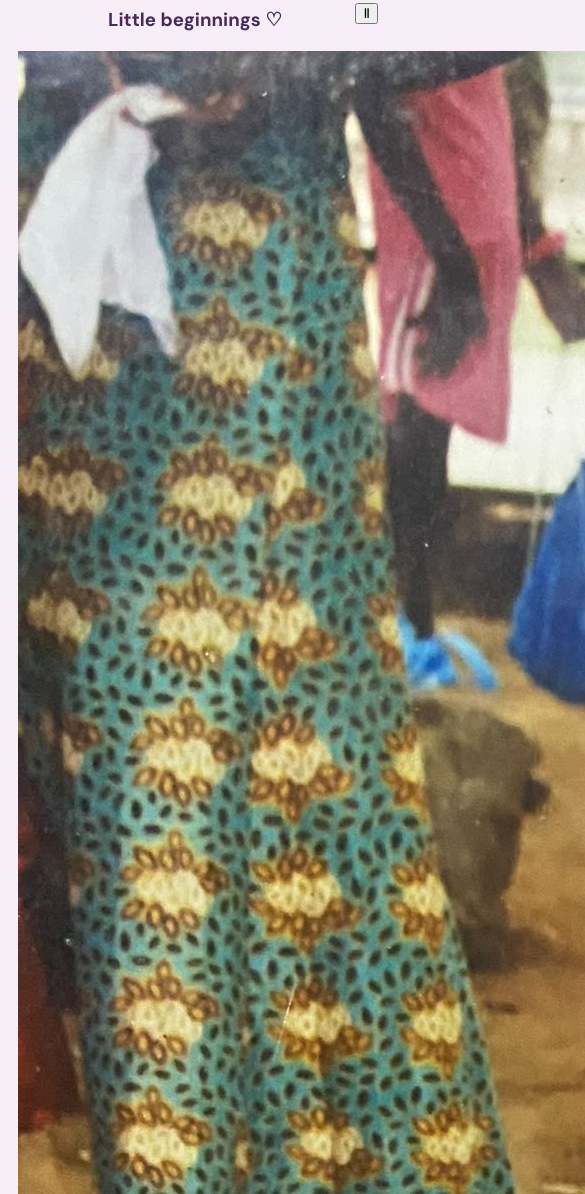
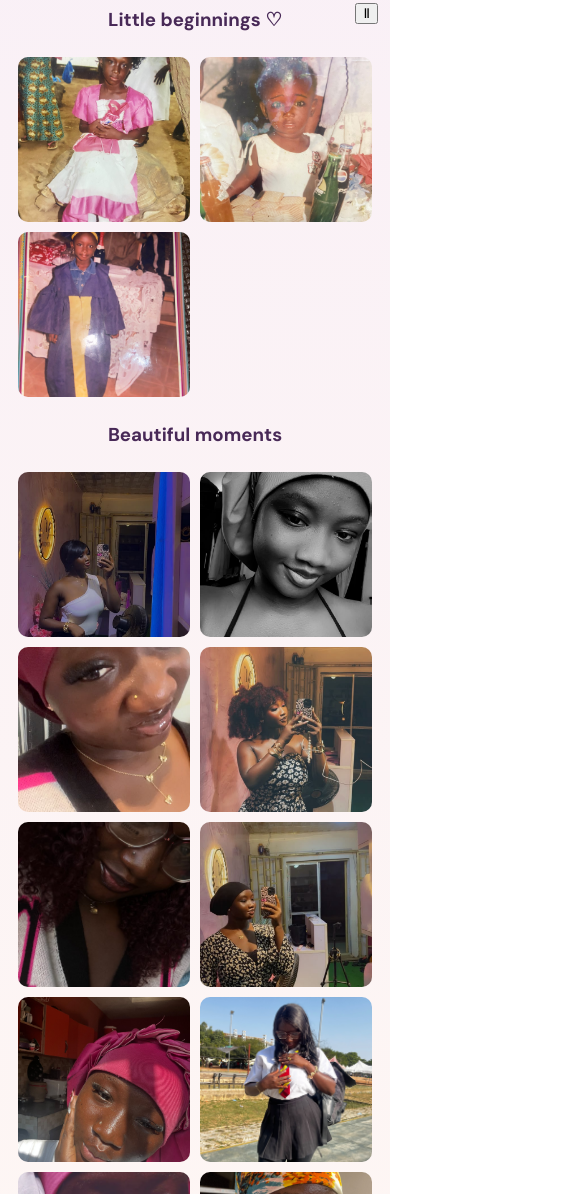
Before and after one commit to Intelligence31/marizz-birthday, a plain HTML site: page marizz/tribute.html in a window 390 px wide. Shown: the part 806-2000 px from the top of the page, 585 px wide, since content can reach past the window. Drawn offline with nearby package versions, Linux system fonts and the light colour scheme.

Commit message:
Refactor tribute.css for layout and responsiveness
Refactor CSS styles for improved layout and responsiveness, including updates to hero section, gallery, and business cards.

```diff
--- a/marizz/tribute.css
+++ b/marizz/tribute.css
@@ -640,3 +640,49 @@ blockquote {
     font-size: 26px;
   }
 }
+
+/* FIX PHOTO GALLERY IMAGE SIZES */
+
+.photo-gallery {
+  display: grid;
+  grid-template-columns: repeat(3, minmax(0, 1fr));
+  gap: 15px;
+  width: 100%;
+  max-width: 100%;
+  margin: 25px auto;
+}
+
+.photo-gallery img {
+  display: block;
+  width: 100%;
+  height: 230px;
+  max-width: 100%;
+  object-fit: cover;
+  object-position: center;
+  border-radius: 14px;
+}
+
+/* Adult gallery */
+.adult-gallery {
+  grid-template-columns: repeat(4, minmax(0, 1fr));
+}
+
+/* Childhood gallery */
+.childhood-gallery {
+  grid-template-columns: repeat(3, minmax(0, 1fr));
+}
+
+/* Mobile */
+@media (max-width: 600px) {
+  .photo-gallery,
+  .adult-gallery,
+  .childhood-gallery {
+    grid-template-columns: repeat(2, minmax(0, 1fr));
+    gap: 10px;
+  }
+
+  .photo-gallery img {
+    height: 165px;
+    border-radius: 10px;
+  }
+}
```
